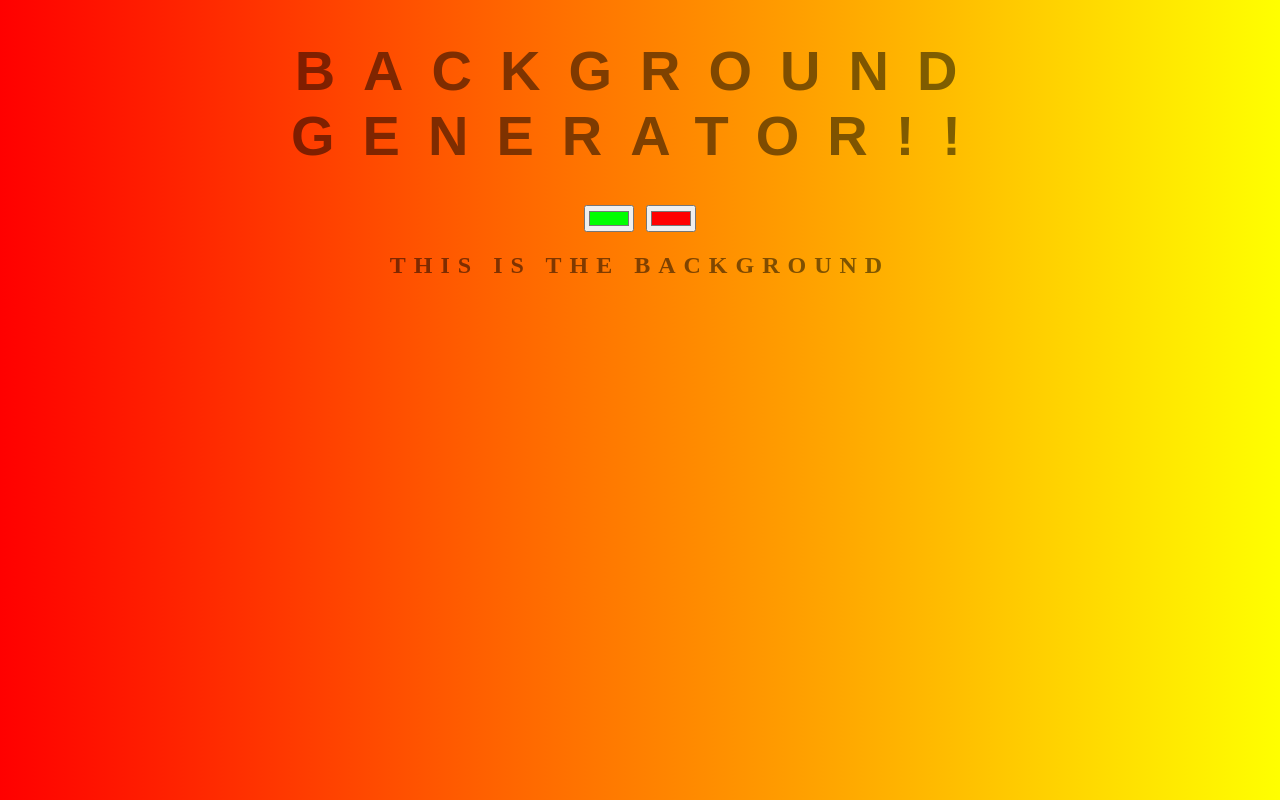
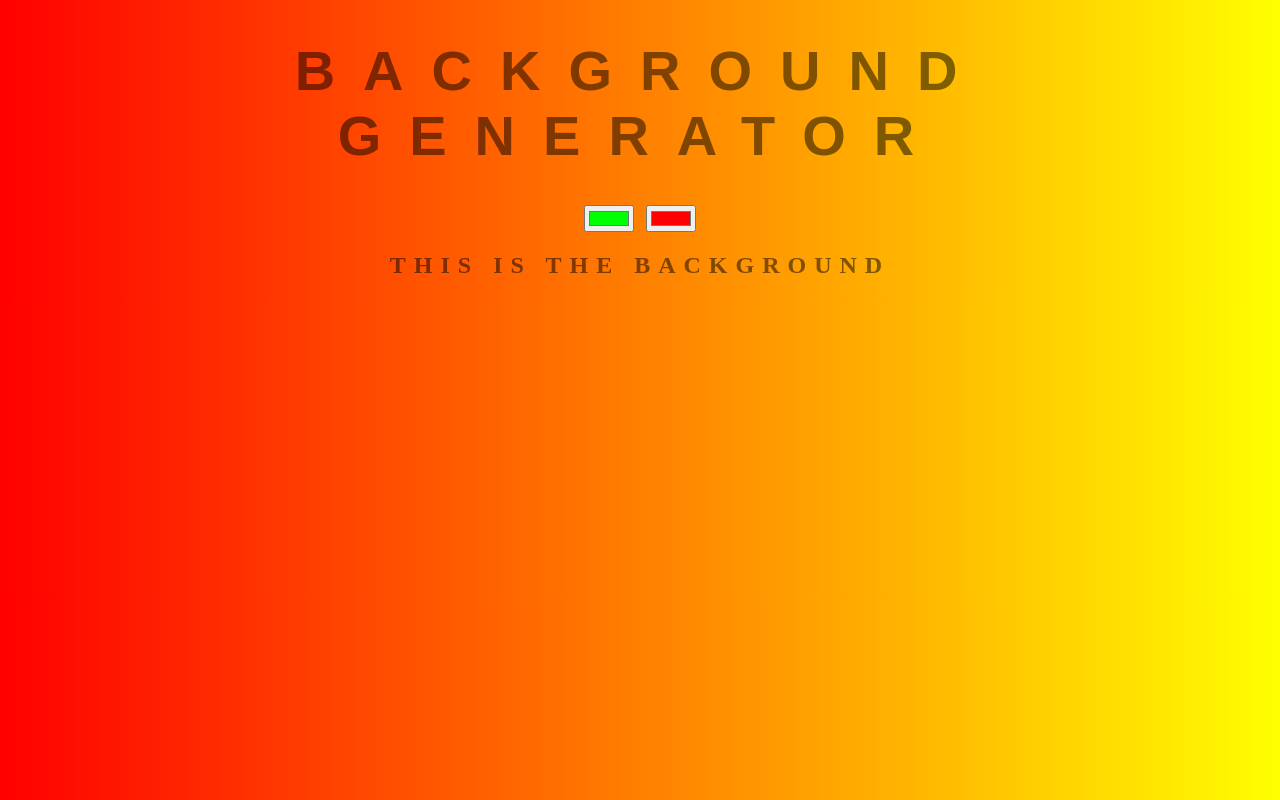
Before and after one commit to sigurdx/Background-Generator, a plain HTML site: page index.html in a window 1280 px wide. Drawn offline with Linux system fonts and the light colour scheme.

Commit message:
remove exclamation

```diff
--- a/index.html
+++ b/index.html
@@ -5,7 +5,7 @@
 	<link rel="stylesheet" type="text/css" href="style.css">
 </head>
 <body id="gradient">
-	<h1>Background Generator!!</h1>
+	<h1>Background Generator</h1>
 	<input class="color1" type="color" name="color1" value="#00ff00">
 	<input class="color2" type="color" name="color2" value="#ff0000">
 	<h2>This is the background</h2>
```
